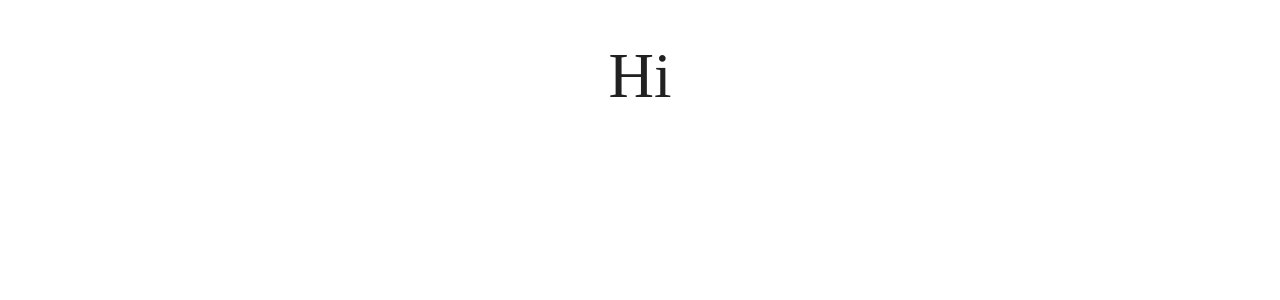
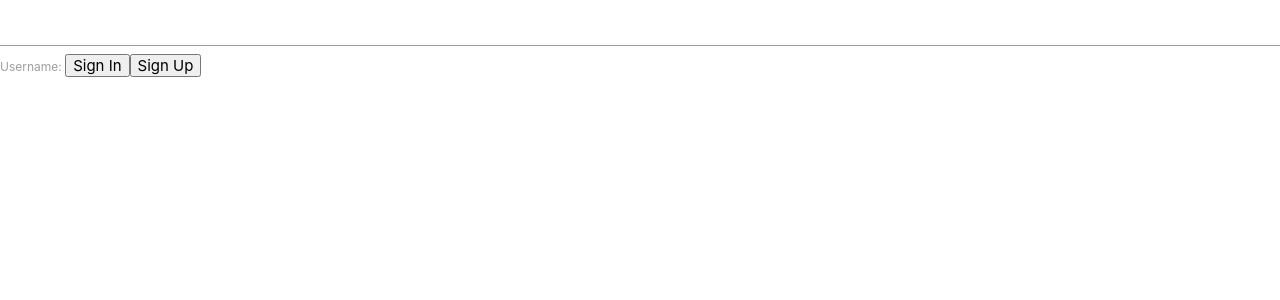
Before and after one commit to noob77777/firebird, a React (Create React App) app in the folder firebird-react/: page / in a window 1280 px wide. Shown: the top 300 px of the page. Built offline with nearby package versions, Linux system fonts and the light colour scheme.

Commit message:
Added: Login.tsx

```diff
--- a/firebird-react/package.json
+++ b/firebird-react/package.json
@@ -7,6 +7,8 @@
     "@testing-library/jest-dom": "^5.11.9",
     "@testing-library/react": "^11.2.5",
     "@testing-library/user-event": "^12.7.3",
+    "axios": "^0.21.1",
+    "node-rsa": "^1.1.1",
     "node-sass": "^5.0.0",
     "react": "^17.0.1",
     "react-dom": "^17.0.1",
@@ -40,6 +42,8 @@
     ]
   },
   "devDependencies": {
+    "@types/axios": "^0.14.0",
+    "@types/node-rsa": "^1.1.0",
     "@types/node-sass": "^4.11.1",
     "@types/react": "^17.0.2",
     "@types/react-dom": "^17.0.1",
--- /dev/null
+++ b/firebird-react/src/API/API.ts
@@ -0,0 +1,9 @@
+import axios from "axios";
+import { FIREBIRD_SERVER } from "../constants";
+
+const API = axios.create({
+  baseURL: FIREBIRD_SERVER,
+  timeout: 1000,
+});
+
+export default API;
--- a/firebird-react/src/App.module.scss
+++ /dev/null
@@ -1,8 +0,0 @@
-@import "./common.module.scss";
-
-.App {
-  text-align: center;
-  h1 {
-    font-family: cursive;
-  }
-}
--- a/firebird-react/src/App.tsx
+++ b/firebird-react/src/App.tsx
@@ -1,20 +1,14 @@
 import FirebirdContext from "./FirebirdContext/FirebirdContext";
-import { useContext, useEffect } from "react";
-import styles from "./App.module.scss";
-import ActionTypes from "./FirebirdContext/ActionTypes";
+import { useContext } from "react";
+import Login from "./Components/Login/Login";
 
 const App = (): JSX.Element => {
-  const { state, dispatch } = useContext(FirebirdContext);
-  console.log(state);
-
-  useEffect(() => {
-    dispatch({ type: ActionTypes.DISPATCH_TEST, payload: null });
-  }, [dispatch]);
+  const { state } = useContext(FirebirdContext);
 
   return (
-    <div className={styles.App}>
-      <h1>Hi</h1>
-    </div>
+    <>
+      <Login />
+    </>
   );
 };
 
--- /dev/null
+++ b/firebird-react/src/Components/Login/Login.module.scss
@@ -0,0 +1,7 @@
+@import "../../common.module.scss";
+
+.Login {
+  height: 100vh;
+  width: 100vw;
+  //   background-color: $dark-blue;
+}
--- /dev/null
+++ b/firebird-react/src/Components/Login/Login.tsx
@@ -0,0 +1,127 @@
+import { useContext, useEffect, useState } from "react";
+import FirebirdContext from "../../FirebirdContext/FirebirdContext";
+import NodeRsa from "node-rsa";
+import crypto from "crypto";
+import styles from "./Login.module.scss";
+import API from "../../API/API";
+import ActionTypes from "../../FirebirdContext/ActionTypes";
+import {
+  PRIVATE_KEY_SUFFIX,
+  PUBLIC_KEY_SUFFIX,
+  USER_PREFIX,
+} from "../../constants";
+
+const Login = (): JSX.Element => {
+  const { state, dispatch } = useContext(FirebirdContext);
+  const [userName, setUserName] = useState("");
+  const [errorMessage, setErrorMessage] = useState("");
+
+  useEffect(() => {
+    const privateKey = localStorage.getItem(
+      USER_PREFIX + userName + PRIVATE_KEY_SUFFIX
+    );
+    const publicKey = localStorage.getItem(
+      USER_PREFIX + userName + PUBLIC_KEY_SUFFIX
+    );
+    if (privateKey && publicKey) {
+      const hash = crypto.createHash("sha256").update(privateKey).digest("hex");
+      dispatch({
+        type: ActionTypes.LOAD_RSA_KEYS,
+        payload: { privateKey, publicKey, hash },
+      });
+    } else {
+      dispatch({
+        type: ActionTypes.LOAD_RSA_KEYS,
+        payload: { privateKey: null, publicKey: null, hash: null },
+      });
+    }
+  }, [dispatch, userName]);
+
+  const onSignIn = async (e: React.FormEvent) => {
+    e.preventDefault();
+    setErrorMessage("");
+    const hash = state.auth.hash;
+    if (hash) {
+      try {
+        const res = await API.post("/api/validateUser", {
+          userName: USER_PREFIX + userName,
+          hash: hash,
+        });
+        dispatch({
+          type: ActionTypes.SIGN_IN,
+          payload: {
+            userName: res.data.userName,
+            sessionKey: res.data.sessionKey,
+          },
+        });
+      } catch (err) {
+        switch (err.response.status) {
+          case 401:
+            setErrorMessage("Authentication failed");
+            break;
+          default:
+            setErrorMessage("Cannot contact server. Try again");
+        }
+      }
+    } else {
+      setErrorMessage("RSA credentials not found in local storage");
+    }
+  };
+
+  const onSignUp = async (e: React.FormEvent) => {
+    e.preventDefault();
+    setErrorMessage("");
+    const key = new NodeRsa({ b: 512 });
+    const publicKey = key.exportKey("public");
+    const privateKey = key.exportKey("private");
+    const hash = crypto.createHash("sha256").update(privateKey).digest("hex");
+    try {
+      const res = await API.post("/api/createUser", {
+        userName: USER_PREFIX + userName,
+        hash: hash,
+        publicKey: publicKey,
+      });
+      dispatch({
+        type: ActionTypes.SIGN_UP,
+        payload: {
+          auth: {
+            privateKey: privateKey,
+            publicKey: publicKey,
+            hash: hash,
+          },
+          userName: res.data.userName,
+        },
+      });
+    } catch (err) {
+      switch (err.response.status) {
+        case 401:
+          setErrorMessage("User already exists");
+          break;
+        default:
+          setErrorMessage("Cannot contact server. Try again");
+      }
+    }
+  };
+
+  return (
+    <div className={styles.Login}>
+      <form>
+        <input
+          id="user"
+          type="text"
+          className="validate"
+          onChange={(e) => {
+            setUserName(e.target.value);
+          }}
+          value={userName}
+        />
+        <label htmlFor="user">Username: </label>
+        <button onClick={onSignIn}>Sign In</button>
+        <button onClick={onSignUp}>Sign Up</button>
+        {errorMessage}
+      </form>
+    </div>
+  );
+};
+
+export default Login;
--- a/firebird-react/src/FirebirdContext/ActionTypes.ts
+++ b/firebird-react/src/FirebirdContext/ActionTypes.ts
@@ -1,5 +1,7 @@
 const ActionTypes = {
-  DISPATCH_TEST: "DISPATCH_TEST",
+  LOAD_RSA_KEYS: "LOAD_RSA_KEYS",
+  SIGN_IN: "SIGN_IN",
+  SIGN_UP: "SIGN_UP",
 };
 
 export default ActionTypes;
--- a/firebird-react/src/FirebirdContext/FirebirdContext.tsx
+++ b/firebird-react/src/FirebirdContext/FirebirdContext.tsx
@@ -1,4 +1,5 @@
 import { createContext, Dispatch, useReducer } from "react";
+import { PRIVATE_KEY_SUFFIX, PUBLIC_KEY_SUFFIX } from "../constants";
 import ActionTypes from "./ActionTypes";
 
 export interface User {
@@ -51,6 +52,7 @@ export const isContact = (o: any): o is Contact => {
 
 export interface FirebirdState {
   auth: {
+    userName: string | null;
     sessionKey: string | null;
     privateKey: string | null;
     publicKey: string | null;
@@ -78,7 +80,13 @@ export interface FirebirdContextAction {
 }
 
 const initState: FirebirdState = {
-  auth: { sessionKey: null, privateKey: null, publicKey: null, hash: null },
+  auth: {
+    userName: null,
+    sessionKey: null,
+    privateKey: null,
+    publicKey: null,
+    hash: null,
+  },
   contacts: [],
   currentReceiver: null,
 };
@@ -93,8 +101,20 @@ export const FirebirdContextReducer = (
   action: FirebirdContextAction
 ): FirebirdState => {
   switch (action.type) {
-    case ActionTypes.DISPATCH_TEST:
-      return { ...state, currentReceiver: "dispatch_test" };
+    case ActionTypes.SIGN_UP:
+      localStorage.setItem(
+        action.payload.userName + PRIVATE_KEY_SUFFIX,
+        action.payload.auth.privateKey
+      );
+      localStorage.setItem(
+        action.payload.userName + PUBLIC_KEY_SUFFIX,
+        action.payload.auth.publicKey
+      );
+      return { ...state, auth: { ...state.auth, ...action.payload.auth } };
+    case ActionTypes.LOAD_RSA_KEYS:
+      return { ...state, auth: { ...state.auth, ...action.payload } };
+    case ActionTypes.SIGN_IN:
+      return { ...state, auth: { ...state.auth, ...action.payload } };
     default:
       return state;
   }
--- a/firebird-react/src/constants.ts
+++ b/firebird-react/src/constants.ts
@@ -1,7 +1,11 @@
+export const FIREBIRD_SERVER: string = "http://localhost:8080";
+
 export const USER_PREFIX: string = "user.";
 export const GROUP_PREFIX: string = "group.";
 export const BROADCAST_GROUP: string = "group.broadcast";
 export const USER_SERVER: string = "user.firebird";
+export const PRIVATE_KEY_SUFFIX: string = ".private.key";
+export const PUBLIC_KEY_SUFFIX: string = ".public.key";
 
 export const NEW_CONNECTION: string = "new_connection";
 export const SEND_MESSAGE: string = "send_message";
```
Also changed, not shown: 27 other files (tests, documents, lock files or other folders).
